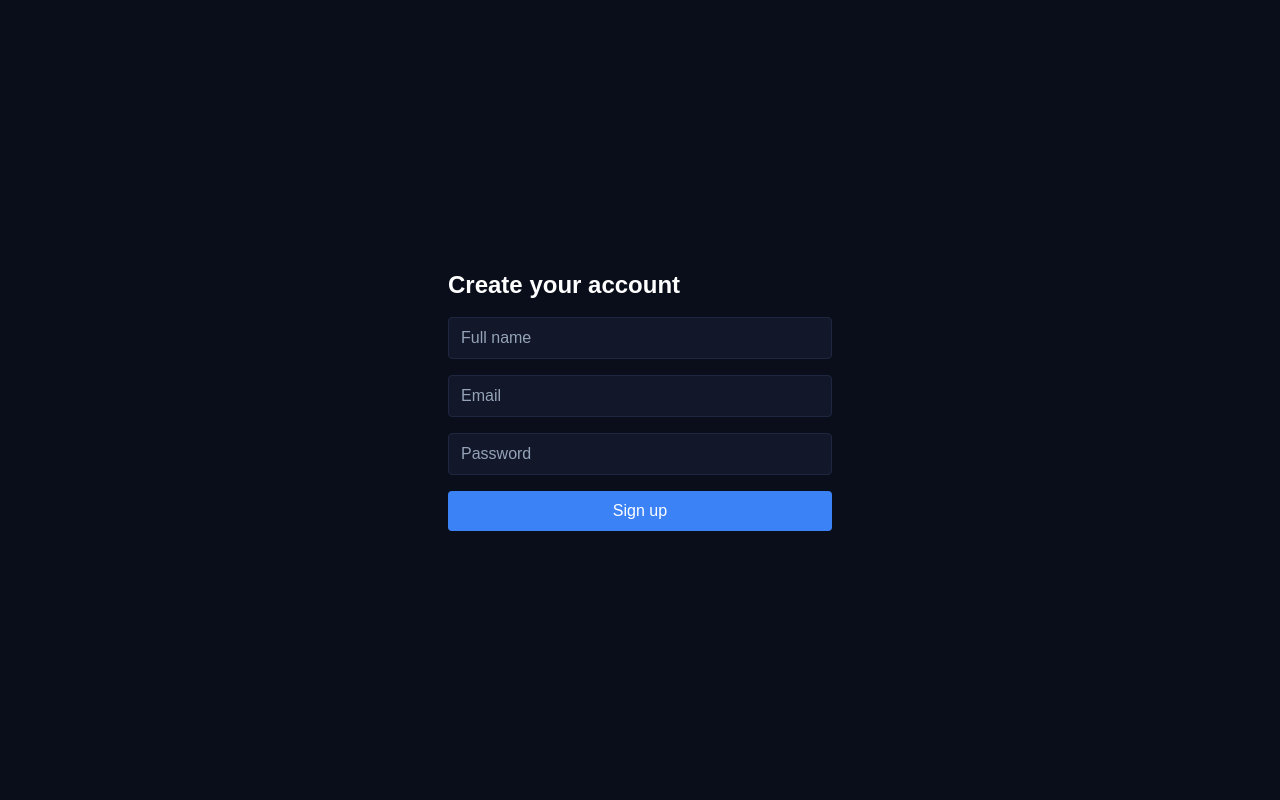
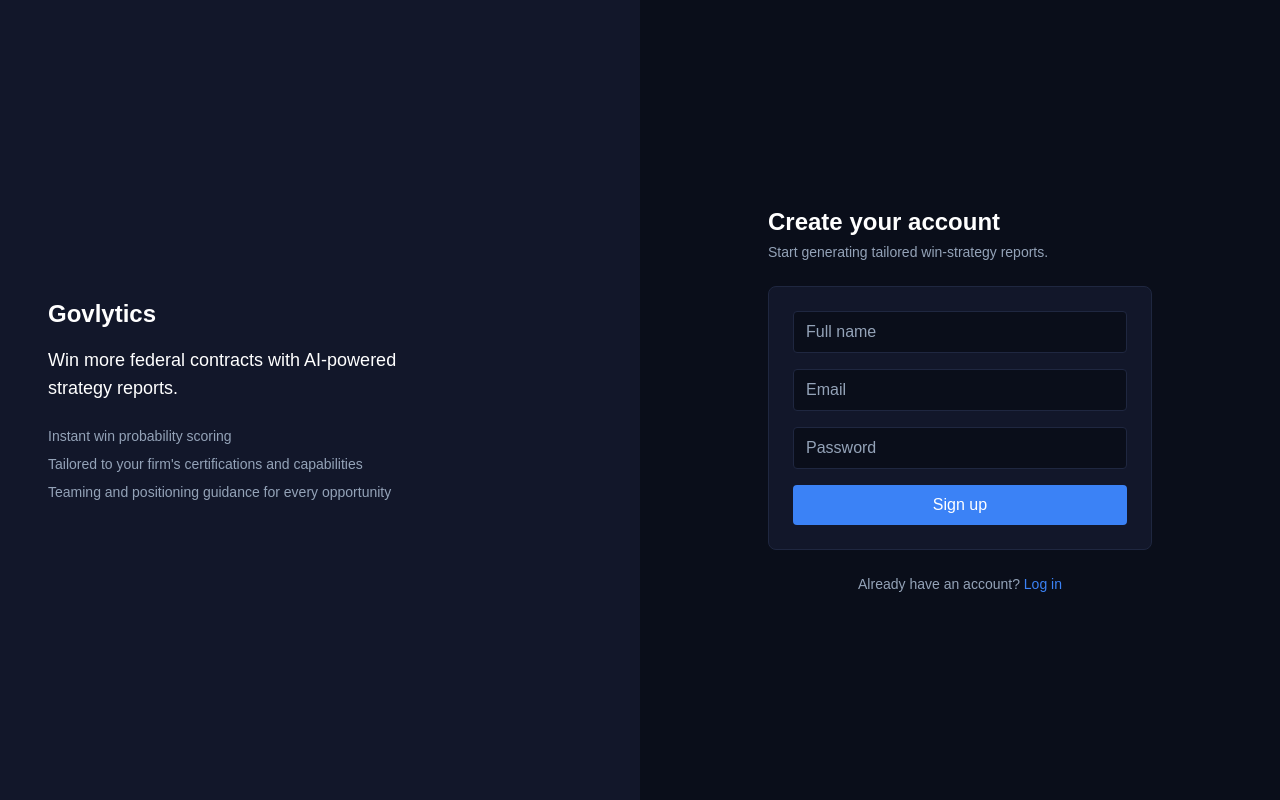
Before and after one commit to damisiadeyemo77-dev/govlytics-app, a Next.js app: page /signup in a window 1280 px wide. Built offline with nearby package versions, Linux system fonts and the light colour scheme.

Commit message:
Redesign login and signup pages with shared AuthLayout

```diff
--- /dev/null
+++ b/app/components/AuthLayout.tsx
@@ -0,0 +1,44 @@
+export default function AuthLayout({
+  title,
+  subtitle,
+  children,
+  footer,
+}: {
+  title: string
+  subtitle: string
+  children: React.ReactNode
+  footer: React.ReactNode
+}) {
+  return (
+    <div className="flex min-h-screen">
+      <div className="hidden w-1/2 flex-col justify-center bg-surface px-12 lg:flex">
+        <div className="max-w-sm">
+          <h2 className="text-2xl font-bold text-foreground">Govlytics</h2>
+          <p className="mt-4 text-lg text-foreground">
+            Win more federal contracts with AI-powered strategy reports.
+          </p>
+          <ul className="mt-6 space-y-2 text-sm text-muted">
+            <li>Instant win probability scoring</li>
+            <li>Tailored to your firm's certifications and capabilities</li>
+            <li>Teaming and positioning guidance for every opportunity</li>
+          </ul>
+        </div>
+      </div>
+
+      <div className="flex w-full items-center justify-center bg-background px-4 lg:w-1/2">
+        <div className="w-full max-w-sm space-y-6">
+          <div>
+            <h1 className="text-2xl font-bold text-foreground">{title}</h1>
+            <p className="mt-1 text-sm text-muted">{subtitle}</p>
+          </div>
+
+          <div className="rounded-lg border border-border bg-surface p-6">
+            {children}
+          </div>
+
+          <p className="text-center text-sm text-muted">{footer}</p>
+        </div>
+      </div>
+    </div>
+  )
+}
--- a/app/login/page.tsx
+++ b/app/login/page.tsx
@@ -2,7 +2,9 @@
 
 import { useState } from 'react'
 import { useRouter } from 'next/navigation'
+import Link from 'next/link'
 import { createClient } from '@/lib/supabase/client'
+import AuthLayout from '@/app/components/AuthLayout'
 
 export default function LoginPage() {
   const [email, setEmail] = useState('')
@@ -17,10 +19,7 @@
     setLoading(true)
 
     const supabase = createClient()
-    const { error } = await supabase.auth.signInWithPassword({
-      email,
-      password,
-    })
+    const { error } = await supabase.auth.signInWithPassword({ email, password })
 
     setLoading(false)
 
@@ -30,13 +29,23 @@
     }
 
     router.push('/dashboard')
+    router.refresh()
   }
 
   return (
-    <div className="flex min-h-screen items-center justify-center bg-background">
-      <form onSubmit={handleLogin} className="w-full max-w-sm space-y-4">
-        <h1 className="text-2xl font-bold text-foreground">Log in</h1>
-
+    <AuthLayout
+      title="Log in"
+      subtitle="Welcome back — pick up where you left off."
+      footer={
+        <>
+          Don&apos;t have an account?{' '}
+          <Link href="/signup" className="text-accent hover:underline">
+            Sign up
+          </Link>
+        </>
+      }
+    >
+      <form onSubmit={handleLogin} className="space-y-4">
         {error && <p className="text-sm text-danger">{error}</p>}
 
         <input
@@ -45,7 +54,7 @@
           value={email}
           onChange={(e) => setEmail(e.target.value)}
           required
-          className="w-full rounded border border-border bg-surface px-3 py-2 text-foreground placeholder:text-muted"
+          className="w-full rounded border border-border bg-background px-3 py-2 text-foreground placeholder:text-muted"
         />
 
         <input
@@ -54,7 +63,7 @@
           value={password}
           onChange={(e) => setPassword(e.target.value)}
           required
-          className="w-full rounded border border-border bg-surface px-3 py-2 text-foreground placeholder:text-muted"
+          className="w-full rounded border border-border bg-background px-3 py-2 text-foreground placeholder:text-muted"
         />
 
         <button
@@ -65,6 +74,6 @@
           {loading ? 'Logging in...' : 'Log in'}
         </button>
       </form>
-    </div>
+    </AuthLayout>
   )
 }
--- a/app/signup/page.tsx
+++ b/app/signup/page.tsx
@@ -2,7 +2,9 @@
 
 import { useState } from 'react'
 import { useRouter } from 'next/navigation'
+import Link from 'next/link'
 import { createClient } from '@/lib/supabase/client'
+import AuthLayout from '@/app/components/AuthLayout'
 
 export default function SignupPage() {
   const [fullName, setFullName] = useState('')
@@ -37,10 +39,19 @@
   }
 
   return (
-    <div className="flex min-h-screen items-center justify-center bg-background">
-      <form onSubmit={handleSignup} className="w-full max-w-sm space-y-4">
-        <h1 className="text-2xl font-bold text-foreground">Create your account</h1>
-
+    <AuthLayout
+      title="Create your account"
+      subtitle="Start generating tailored win-strategy reports."
+      footer={
+        <>
+          Already have an account?{' '}
+          <Link href="/login" className="text-accent hover:underline">
+            Log in
+          </Link>
+        </>
+      }
+    >
+      <form onSubmit={handleSignup} className="space-y-4">
         {error && <p className="text-sm text-danger">{error}</p>}
 
         <input
@@ -49,7 +60,7 @@
           value={fullName}
           onChange={(e) => setFullName(e.target.value)}
           required
-          className="w-full rounded border border-border bg-surface px-3 py-2 text-foreground placeholder:text-muted"
+          className="w-full rounded border border-border bg-background px-3 py-2 text-foreground placeholder:text-muted"
         />
 
         <input
@@ -58,7 +69,7 @@
           value={email}
           onChange={(e) => setEmail(e.target.value)}
           required
-          className="w-full rounded border border-border bg-surface px-3 py-2 text-foreground placeholder:text-muted"
+          className="w-full rounded border border-border bg-background px-3 py-2 text-foreground placeholder:text-muted"
         />
 
         <input
@@ -68,7 +79,7 @@
           onChange={(e) => setPassword(e.target.value)}
           required
           minLength={6}
-          className="w-full rounded border border-border bg-surface px-3 py-2 text-foreground placeholder:text-muted"
+          className="w-full rounded border border-border bg-background px-3 py-2 text-foreground placeholder:text-muted"
         />
 
         <button
@@ -79,6 +90,6 @@
           {loading ? 'Creating account...' : 'Sign up'}
         </button>
       </form>
-    </div>
+    </AuthLayout>
   )
 }
```
